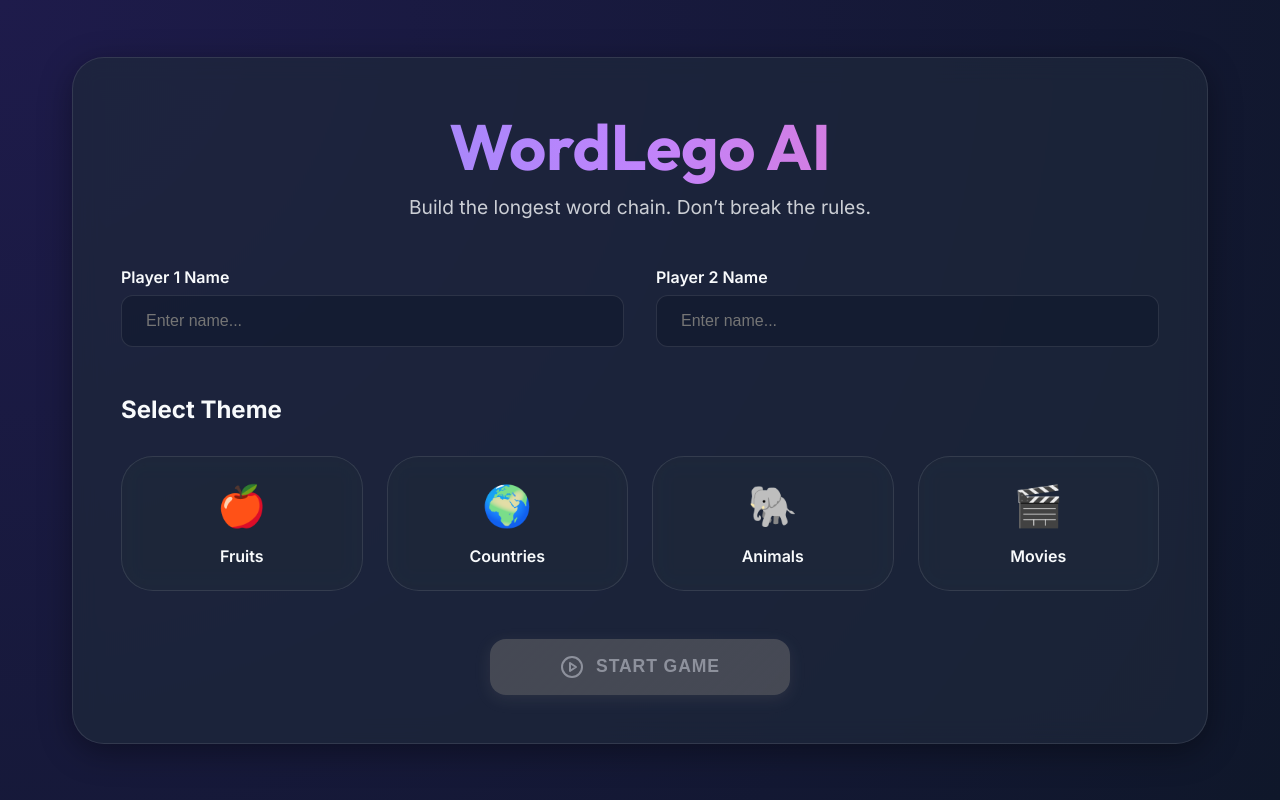
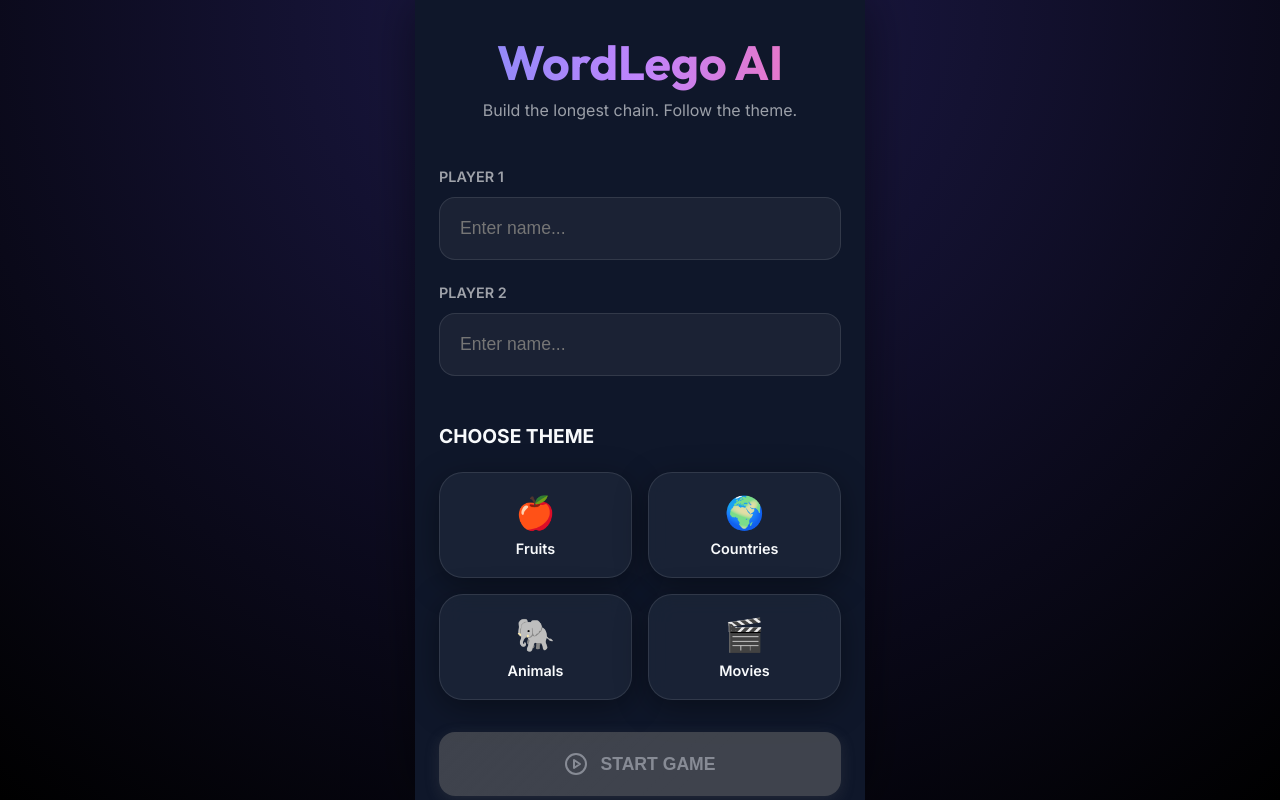
Before and after one commit to Vinisha-725/WordLegoGame, a React (Vite) app in the folder frontend/: page / in a window 1280 px wide. Built offline with nearby package versions, Linux system fonts and the light colour scheme.

Commit message:
fixed frontend to make it look like an app

```diff
--- a/frontend/src/index.css
+++ b/frontend/src/index.css
@@ -19,31 +19,38 @@
   box-sizing: border-box;
   margin: 0;
   padding: 0;
+  -webkit-tap-highlight-color: transparent;
 }
 
 body {
   font-family: var(--font-main);
-  background: radial-gradient(circle at top left, #1e1b4b, #0f172a);
+  background: #000;
+  background: radial-gradient(circle at top, #1e1b4b, #000);
   color: var(--foreground);
   min-height: 100vh;
-  overflow-x: hidden;
+  margin: 0;
+  overflow: hidden; /* Prevent body scroll */
+  user-select: none;
 }
 
 #root {
-  min-height: 100vh;
+  height: 100vh;
+  width: 100%;
   display: flex;
   flex-direction: column;
+  align-items: center;
 }
 
 .app-container {
-  max-width: 1200px;
-  margin: 0 auto;
-  padding: 2rem;
   width: 100%;
-  flex: 1;
+  max-width: 450px; /* Force mobile width on desktop */
+  height: 100%;
+  background: var(--background);
+  position: relative;
   display: flex;
   flex-direction: column;
-  justify-content: center;
+  overflow: hidden;
+  box-shadow: 0 0 50px rgba(0,0,0,0.5);
 }
 
 /* Glassmorphism Styles */
@@ -52,7 +59,7 @@ body {
   backdrop-filter: blur(12px);
   -webkit-backdrop-filter: blur(12px);
   border: 1px solid var(--card-border);
-  border-radius: 2rem;
+  border-radius: 1.5rem;
   box-shadow: 0 8px 32px 0 rgba(0, 0, 0, 0.37);
 }
 
@@ -64,77 +71,52 @@ body {
   font-family: var(--font-heading);
 }
 
-
 .btn-primary {
   background: linear-gradient(135deg, var(--primary), var(--secondary));
   border: none;
   color: white;
-  padding: 1rem 2.5rem;
+  padding: 1.25rem;
   border-radius: 1rem;
   font-weight: 700;
   font-size: 1.1rem;
   cursor: pointer;
-  transition: all 0.3s cubic-bezier(0.4, 0, 0.2, 1);
+  transition: all 0.2s cubic-bezier(0.4, 0, 0.2, 1);
   box-shadow: 0 4px 15px rgba(99, 102, 241, 0.4);
   text-transform: uppercase;
-  letter-spacing: 0.05em;
 }
 
-.btn-primary:hover:not(:disabled) {
-  transform: translateY(-2px) scale(1.02);
-  box-shadow: 0 6px 20px rgba(99, 102, 241, 0.6);
-}
-
-.btn-primary:active:not(:disabled) {
-  transform: translateY(1px);
+.btn-primary:active {
+  transform: scale(0.95);
+  opacity: 0.9;
 }
 
 .btn-primary:disabled {
   opacity: 0.5;
-  cursor: not-allowed;
   filter: grayscale(1);
 }
 
-/* Input Styles */
 .input-field {
-  background: rgba(15, 23, 42, 0.5);
+  background: rgba(255, 255, 255, 0.05);
   border: 1px solid var(--card-border);
-  border-radius: 0.75rem;
-  padding: 1rem 1.5rem;
+  border-radius: 1rem;
+  padding: 1.25rem;
   color: white;
   width: 100%;
-  font-size: 1rem;
+  font-size: 1.1rem;
   transition: all 0.2s;
 }
 
 .input-field:focus {
   outline: none;
+  background: rgba(255, 255, 255, 0.1);
   border-color: var(--primary);
-  box-shadow: 0 0 0 3px rgba(99, 102, 241, 0.2);
 }
 
-/* Shake Animation */
-@keyframes shake {
-  0%, 100% { transform: translateX(0); }
-  10%, 30%, 50%, 70%, 90% { transform: translateX(-5px); }
-  20%, 40%, 60%, 80% { transform: translateX(5px); }
+/* Hide scrollbars but allow scrolling */
+.scroll-hidden {
+  -ms-overflow-style: none;
+  scrollbar-width: none;
 }
-
-.shake {
-  animation: shake 0.5s cubic-bezier(.36,.07,.19,.97) both;
+.scroll-hidden::-webkit-scrollbar {
+  display: none;
 }
-
-/* Grid Layouts */
-.theme-grid {
-  display: grid;
-  grid-template-columns: repeat(auto-fit, minmax(140px, 1fr));
-  gap: 1.5rem;
-  margin: 2rem 0;
-}
-
-/* Responsive adjustments */
-@media (max-width: 768px) {
-  .app-container {
-    padding: 1rem;
-  }
-}
--- a/frontend/src/screens/GameScreen.jsx
+++ b/frontend/src/screens/GameScreen.jsx
@@ -72,124 +72,116 @@ function GameScreen({ gameState, gameData, onUpdate, onGameOver }) {
   };
 
   return (
-    <div className="game-screen-container" style={{ display: 'flex', flexDirection: 'column', gap: '2rem', minHeight: '80vh' }}>
+    <div className="game-screen-container" style={{ display: 'flex', flexDirection: 'column', height: '100%', overflow: 'hidden' }}>
 
       {/* Top Bar */}
-      <div className="top-bar glass-panel" style={{ display: 'flex', justifyContent: 'space-between', alignItems: 'center', padding: '1rem 2rem' }}>
-        <div className="theme-badge" style={{ display: 'flex', alignItems: 'center', gap: '0.5rem', fontWeight: 600, textTransform: 'uppercase', letterSpacing: '0.1em' }}>
-          <LayoutGrid size={20} color="var(--primary)" />
-          {theme}
+      <div className="top-bar-mobile" style={{ padding: '1rem', background: 'rgba(15, 23, 42, 0.8)', borderBottom: '1px solid var(--card-border)', display: 'flex', justifyContent: 'space-between', alignItems: 'center', backdropFilter: 'blur(10px)', zIndex: 10 }}>
+        <div style={{ display: 'flex', flexDirection: 'column' }}>
+          <span style={{ fontSize: '0.6rem', opacity: 0.5, fontWeight: 700, letterSpacing: '0.1em' }}>THEME</span>
+          <span style={{ fontWeight: 700, fontSize: '0.9rem', color: 'var(--primary)' }}>{theme.toUpperCase()}</span>
         </div>
 
-        <div className="turn-indicator" style={{ textAlign: 'center' }}>
+        <div style={{ textAlign: 'center' }}>
           <motion.div
-            animate={{ scale: [1, 1.05, 1], shadow: "0 0 10px rgba(99, 102, 241, 0.4)" }}
+            animate={{ scale: [1, 1.05, 1] }}
             transition={{ repeat: Infinity, duration: 2 }}
-            style={{ padding: '0.5rem 2rem', borderRadius: '2rem', background: 'rgba(99, 102, 241, 0.2)', border: '1px solid var(--primary)', fontWeight: 700, fontSize: '1.2rem' }}
+            style={{ fontWeight: 800, fontSize: '1.2rem', color: 'white' }}
           >
-            {currentP}'s Turn
+            {currentP}
           </motion.div>
+          <div style={{ fontSize: '0.6rem', opacity: 0.5 }}>CURRENT TURN</div>
         </div>
 
-        <div className="timer" style={{ display: 'flex', alignItems: 'center', gap: '0.75rem' }}>
-          <Clock size={20} color={timer < 10 ? "var(--error)" : "var(--accent)"} />
-          <div style={{ fontSize: '1.5rem', fontWeight: 800, width: '40px', color: timer < 10 ? "var(--error)" : "var(--accent)" }}>{timer}s</div>
-          <div style={{ width: '100px', height: '8px', background: 'rgba(255,255,255,0.1)', borderRadius: '4px', overflow: 'hidden' }}>
+        <div style={{ textAlign: 'right' }}>
+           <div style={{ fontSize: '1.2rem', fontWeight: 900, color: timer < 10 ? 'var(--error)' : 'var(--accent)' }}>{timer}s</div>
+           <div style={{ width: '60px', height: '4px', background: 'rgba(255,255,255,0.1)', borderRadius: '2px', marginTop: '2px', overflow: 'hidden' }}>
               <motion.div
-              style={{ height: '100%', background: timer < 10 ? "var(--error)" : "var(--success)" }}
-              initial={{ width: '100%' }}
+                style={{ height: '100%', background: timer < 10 ? 'var(--error)' : 'var(--success)' }}
                 animate={{ width: `${(timer / 30) * 100}%` }}
-              transition={{ duration: 1, ease: 'linear' }}
               />
            </div>
         </div>
       </div>
 
-      {/* Center: Word Chain */}
-      <div className="chain-display glass-panel" style={{ flex: 1, padding: '2rem', minHeight: '300px', overflowY: 'auto', display: 'flex', flexDirection: 'column', gap: '1rem' }}>
-        <div style={{ borderBottom: '1px solid rgba(255,255,255,0.1)', paddingBottom: '0.5rem', display: 'flex', justifyContent: 'space-between' }}>
-           <h4 style={{ opacity: 0.6, textTransform: 'uppercase', fontSize: '0.8rem', letterSpacing: '0.2em' }}>Word Chain</h4>
-           <div style={{ opacity: 0.6, fontSize: '0.8rem', display: 'flex', alignItems: 'center', gap: '0.5rem' }}>
-             <Hash size={12} /> {chain.length} Words
+      {/* Center: Scrollable Word Chain */}
+      <div className="scroll-hidden" style={{ flex: 1, overflowY: 'auto', padding: '1.5rem', display: 'flex', flexDirection: 'column', gap: '0.75rem', paddingBottom: '2rem' }}>
+        {chain.length === 0 ? (
+          <div style={{ flex: 1, display: 'flex', flexDirection: 'column', alignItems: 'center', justifyContent: 'center', opacity: 0.2 }}>
+            <LayoutGrid size={60} />
+            <p style={{ marginTop: '1rem', fontWeight: 600 }}>No words yet</p>
           </div>
-        </div>
-        <div style={{ display: 'flex', flexWrap: 'wrap', gap: '0.75rem', alignItems: 'center' }}>
-          {chain.map((w, i) => (
+        ) : (
+          chain.map((w, i) => (
             <motion.div
               key={`${w}-${i}`}
-              initial={{ opacity: 0, x: -20, scale: 0.8 }}
-              animate={{ opacity: 1, x: 0, scale: 1 }}
-              className="word-pill"
+              initial={{ opacity: 0, x: i % 2 === 0 ? -20 : 20 }}
+              animate={{ opacity: 1, x: 0 }}
               style={{
-                background: i === chain.length - 1 ? 'linear-gradient(135deg, var(--primary), var(--secondary))' : 'rgba(255,255,255,0.05)',
-                padding: '0.5rem 1.25rem',
-                borderRadius: '1rem',
+                alignSelf: i % 2 === 0 ? 'flex-start' : 'flex-end',
+                background: i === chain.length - 1 ? 'linear-gradient(135deg, var(--primary), var(--secondary))' : 'var(--card-bg)',
+                padding: '0.75rem 1.25rem',
+                borderRadius: i % 2 === 0 ? '1.5rem 1.5rem 1.5rem 0.25rem' : '1.5rem 1.5rem 0.25rem 1.5rem',
                 fontWeight: 600,
-                border: '1px solid rgba(255,255,255,0.1)',
-                fontSize: i === chain.length - 1 ? '1.2rem' : '1rem'
+                fontSize: '1.1rem',
+                maxWidth: '80%',
+                boxShadow: i === chain.length - 1 ? '0 4px 15px rgba(99, 102, 241, 0.4)' : 'none',
+                border: '1px solid var(--card-border)'
               }}
             >
               {w}
             </motion.div>
-          ))}
-          {chain.length === 0 && (
-            <div style={{ margin: 'auto', opacity: 0.3, fontSize: '1.2rem', textAlign: 'center' }}>No words yet. Break the ice!</div>
+          ))
         )}
+      </div>
+
+      {/* Footer: Hint & Input */}
+      <div className="footer-input" style={{ padding: '1.5rem', background: 'rgba(15, 23, 42, 0.95)', borderTop: '1px solid var(--card-border)', backdropFilter: 'blur(20px)' }}>
+        <div style={{ display: 'flex', justifyContent: 'center', marginBottom: '1.5rem' }}>
+          <div className="glass-panel" style={{ padding: '0.5rem 1.5rem', display: 'flex', alignItems: 'center', gap: '1rem', background: 'rgba(255,255,255,0.02)' }}>
+             <span style={{ fontSize: '0.8rem', opacity: 0.5, fontWeight: 600 }}>STARTS WITH</span>
+             <span className="gradient-text" style={{ fontSize: '1.8rem', fontWeight: 900 }}>{nextChar}</span>
           </div>
         </div>
 
-      {/* Info Panel & Input */}
-      <div className="input-section glass-panel" style={{ padding: '2rem' }}>
-        <div style={{ display: 'flex', gap: '2rem', alignItems: 'flex-end' }}>
-          <div className="hint-card glass-panel" style={{ padding: '1rem 1.5rem', background: 'rgba(255,255,255,0.02)', textAlign: 'center', minWidth: '180px' }}>
-            <div style={{ opacity: 0.6, fontSize: '0.8rem', marginBottom: '0.5rem' }}>Next word starts with</div>
-            <div className="gradient-text" style={{ fontSize: '2.5rem', fontWeight: 800 }}>{nextChar}</div>
-          </div>
-
-          <div style={{ flex: 1 }}>
         <form onSubmit={handleSubmit} style={{ position: 'relative' }}>
           <input
             ref={inputRef}
             className={`input-field ${feedback?.type === 'error' ? 'shake' : ''}`}
-                style={{ fontSize: '1.5rem', padding: '1.2rem 2rem', paddingRight: '120px' }}
-                placeholder="Enter word..."
+            placeholder="Type your word..."
             value={word}
             onChange={(e) => setWord(e.target.value)}
-                autoComplete="off"
             disabled={isSubmitting || winner}
+            style={{ paddingRight: '4rem' }}
           />
           <button
             type="submit"
-                className="btn-primary"
             disabled={!word || winner || isSubmitting}
-                style={{ position: 'absolute', right: '8px', top: '8px', padding: '0.75rem 1.5rem', borderRadius: '0.5rem', fontSize: '1rem' }}
+            style={{
+              position: 'absolute', right: '8px', top: '8px', bottom: '8px',
+              width: '45px', background: 'var(--primary)', border: 'none',
+              borderRadius: '0.75rem', color: 'white', display: 'flex',
+              alignItems: 'center', justifyContent: 'center'
+            }}
           >
             {isSubmitting ? '...' : <Send size={20} />}
           </button>
         </form>
+
         <AnimatePresence>
           {feedback && (
             <motion.div
-                  initial={{ opacity: 0, y: 10 }}
-                  animate={{ opacity: 1, y: 0 }}
-                  exit={{ opacity: 0 }}
+              initial={{ opacity: 0, y: 10 }} animate={{ opacity: 1, y: 0 }} exit={{ opacity: 0 }}
               style={{
-                    marginTop: '1rem',
-                    display: 'flex',
-                    alignItems: 'center',
-                    gap: '0.5rem',
-                    color: feedback.type === 'success' ? 'var(--success)' : 'var(--error)',
-                    fontWeight: 600
+                marginTop: '1rem', textAlign: 'center', fontSize: '0.9rem',
+                color: feedback.type === 'success' ? 'var(--success)' : 'var(--error)', fontWeight: 700
               }}
             >
-                  {feedback.type === 'success' ? <CheckCircle size={18} /> : <AlertCircle size={18} />}
               {feedback.message}
             </motion.div>
           )}
         </AnimatePresence>
       </div>
-        </div>
-      </div>
+
 
       {/* Rules Modal */}
       <AnimatePresence>
--- a/frontend/src/screens/SetupScreen.jsx
+++ b/frontend/src/screens/SetupScreen.jsx
@@ -21,22 +21,24 @@ function SetupScreen({ onStart }) {
   };
 
   return (
-    <div className="setup-container glass-panel" style={{ padding: '3rem', textAlign: 'center' }}>
+    <div className="setup-container" style={{ display: 'flex', flexDirection: 'column', height: '100%', padding: '2rem 1.5rem', overflowY: 'auto' }}>
+      <header style={{ textAlign: 'center', marginBottom: '3rem' }}>
         <motion.h1
           className="gradient-text"
           initial={{ opacity: 0, y: -20 }}
           animate={{ opacity: 1, y: 0 }}
-        style={{ fontSize: '4rem', fontWeight: 800, marginBottom: '0.5rem' }}
+          style={{ fontSize: '3rem', fontWeight: 800, marginBottom: '0.5rem' }}
         >
           WordLego AI
         </motion.h1>
-      <p style={{ opacity: 0.8, fontSize: '1.2rem', marginBottom: '3rem' }}>
-        Build the longest word chain. Don’t break the rules.
+        <p style={{ opacity: 0.6, fontSize: '1rem' }}>
+          Build the longest chain. Follow the theme.
         </p>
+      </header>
 
-      <div className="inputs-row" style={{ display: 'grid', gridTemplateColumns: '1fr 1fr', gap: '2rem', marginBottom: '3rem' }}>
-        <div className="input-group" style={{ textAlign: 'left' }}>
-          <label style={{ display: 'block', marginBottom: '0.5rem', fontWeight: 600 }}>Player 1 Name</label>
+      <div className="form-section" style={{ display: 'flex', flexDirection: 'column', gap: '1.5rem', marginBottom: '3rem' }}>
+        <div className="input-group">
+          <label style={{ display: 'block', marginBottom: '0.75rem', fontWeight: 600, fontSize: '0.9rem', color: 'rgba(255,255,255,0.6)' }}>PLAYER 1</label>
           <input
             className="input-field"
             placeholder="Enter name..."
@@ -44,8 +46,8 @@ function SetupScreen({ onStart }) {
             onChange={(e) => setP1(e.target.value)}
           />
         </div>
-        <div className="input-group" style={{ textAlign: 'left' }}>
-          <label style={{ display: 'block', marginBottom: '0.5rem', fontWeight: 600 }}>Player 2 Name</label>
+        <div className="input-group">
+          <label style={{ display: 'block', marginBottom: '0.75rem', fontWeight: 600, fontSize: '0.9rem', color: 'rgba(255,255,255,0.6)' }}>PLAYER 2</label>
           <input
             className="input-field"
             placeholder="Enter name..."
@@ -55,46 +57,48 @@ function SetupScreen({ onStart }) {
         </div>
       </div>
 
-      <h3 style={{ textAlign: 'left', marginBottom: '1.5rem', fontWeight: 700, fontSize: '1.5rem' }}>Select Theme</h3>
-      <div className="theme-grid">
+      <div className="theme-section">
+        <h3 style={{ marginBottom: '1.5rem', fontWeight: 700, fontSize: '1.2rem' }}>CHOOSE THEME</h3>
+        <div style={{ display: 'grid', gridTemplateColumns: '1fr 1fr', gap: '1rem' }}>
           {themes.map((theme) => (
             <motion.div
               key={theme.id}
-            whileHover={{ scale: 1.05 }}
               whileTap={{ scale: 0.95 }}
               onClick={() => setSelectedTheme(theme.id)}
-            className={`theme-card glass-panel ${selectedTheme === theme.id ? 'selected' : ''}`}
+              className="glass-panel"
               style={{
-              padding: '1.5rem',
+                padding: '1.25rem',
                 cursor: 'pointer',
                 transition: 'all 0.3s',
                 border: selectedTheme === theme.id ? '2px solid var(--primary)' : '1px solid var(--card-border)',
-              boxShadow: selectedTheme === theme.id ? '0 0 20px rgba(99, 102, 241, 0.4)' : 'none',
+                background: selectedTheme === theme.id ? 'rgba(99, 102, 241, 0.1)' : 'var(--card-bg)',
                 display: 'flex',
                 flexDirection: 'column',
                 alignItems: 'center',
-              gap: '1rem'
+                gap: '0.5rem'
               }}
             >
-            <div style={{ fontSize: '2.5rem' }}>{theme.emoji}</div>
-            <div style={{ fontWeight: 600 }}>{theme.name}</div>
+              <div style={{ fontSize: '2rem' }}>{theme.emoji}</div>
+              <div style={{ fontWeight: 600, fontSize: '0.9rem' }}>{theme.name}</div>
             </motion.div>
           ))}
         </div>
+      </div>
 
+      <div style={{ marginTop: 'auto', paddingTop: '2rem' }}>
         <motion.button
           className="btn-primary"
           disabled={!p1 || !p2 || !selectedTheme}
           onClick={handleStart}
-        whileHover={{ scale: 1.05 }}
-        whileTap={{ scale: 0.95 }}
-        style={{ marginTop: '3rem', width: '300px', display: 'flex', alignItems: 'center', justifyContent: 'center', gap: '0.75rem', margin: '3rem auto 0' }}
+          style={{ width: '100%', display: 'flex', alignItems: 'center', justifyContent: 'center', gap: '0.75rem' }}
         >
           <PlayCircle size={24} />
           Start Game
         </motion.button>
       </div>
+    </div>
   );
 }
 
+
 export default SetupScreen;
```
Also changed, not shown: frontend/src/screens/GameOverScreen.jsx (+27 -34 lines). Lines whose indentation alone changed are shown as unchanged.
